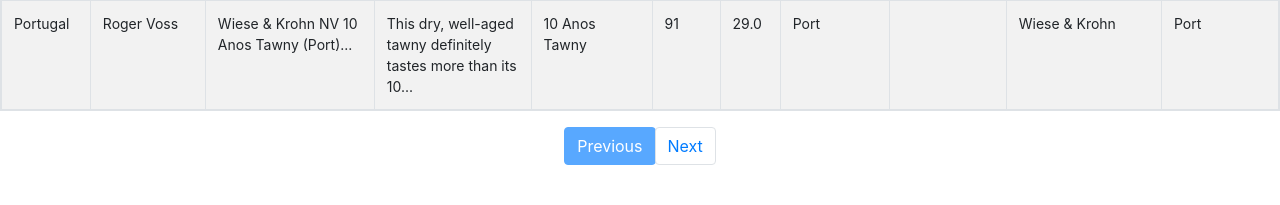
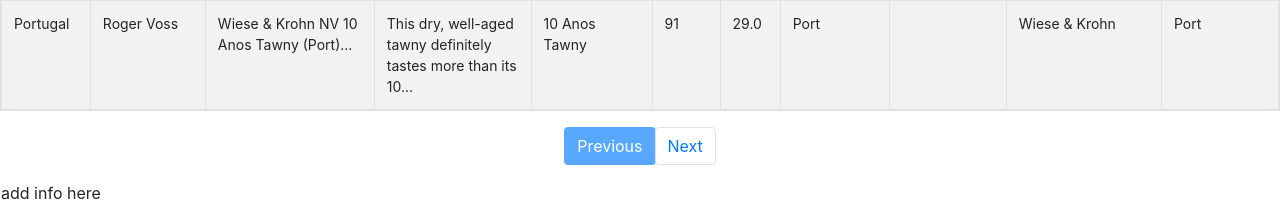
Before and after one commit to sudesh18/ajx_drf, a Django app: page /wine/ in a window 1280 px wide. Shown: the part 1947-2152 px from the top of the page. Before the commit the page ends 2112 px from the top, so only its background shows below. Run offline with Django 3.2, Linux system fonts and the light colour scheme; data comes from the database, SQL or seed files in the repository; data that the repository does not hold is empty; some libraries are stand-ins or nearby versions.

Commit message:
Update base.html

```diff
--- a/templates/base.html
+++ b/templates/base.html
@@ -16,7 +16,12 @@
 <body>
 {% block content %}
 {% endblock %}
-{% block script %}
+  <footer>
+    <div class="row">
+      // add info here
+    </div>
+  </footer>
+  {% block script %}
 {% endblock %}
 </body>
 </html>
```
